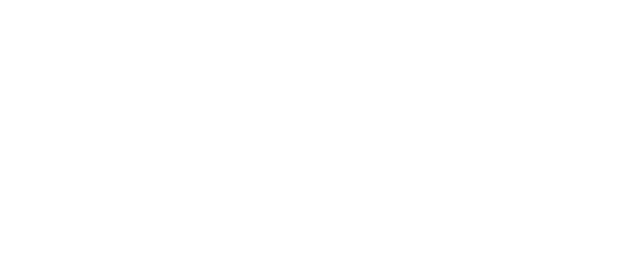
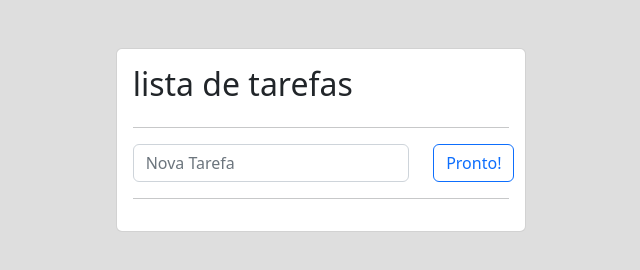
Before and after one commit to Smz1n/modulo-js-ale, a plain HTML site: page exercicio-todolist/index.html in a window 1280 px wide. Shown: the whole page, without its empty margins (319-959 px from the left). Drawn offline with nearby package versions, Linux system fonts and the light colour scheme.

Commit message:
atualizando

```diff
--- a/exercicio-todolist/index.html
+++ b/exercicio-todolist/index.html
@@ -9,15 +9,26 @@
 
     <title>Document</title>
 </head>
-<body>
-    <section class="row">
+<body style="background-color: #dedede;">
+    <section class="row mt-5">
         <div class="col-4 offset-4">
+            <div class="card card-body">
+                <h2>lista de tarefas</h2>
+                <hr>
 
+                <form action="" class="row" onsubmit="addTarefa()">
+                    <div class="col-9">
+                    <input id="input_nova_tarefa" placeholder="Nova Tarefa" type="text" class="form-control">
+                    </div>
+                    <div class="col-3 d-grid"><button class="btn btn-outline-primary">Pronto!</button></div>
+                </form>
+                <hr>
+
+                <div id="tarefas"></div>
+
+            </div>
         </div>
     </section>
-
-
-
 
     <script src="index.js"></script>
 </body>
--- a/exercicio-todolist/index.js
+++ b/exercicio-todolist/index.js
@@ -0,0 +1,13 @@
+function addTarefa() {
+    event.preventDefault();
+
+    let titulo = document.getElementById('input_nova_tarefa').value;
+
+    document.getElementById('input_nova_tarefa').value = '';
+
+    document.getElementById('tarefas').innerHTML += `
+    <div>
+        <input type="checkbox"> ${titulo}
+    </div>
+    `;
+}
```
